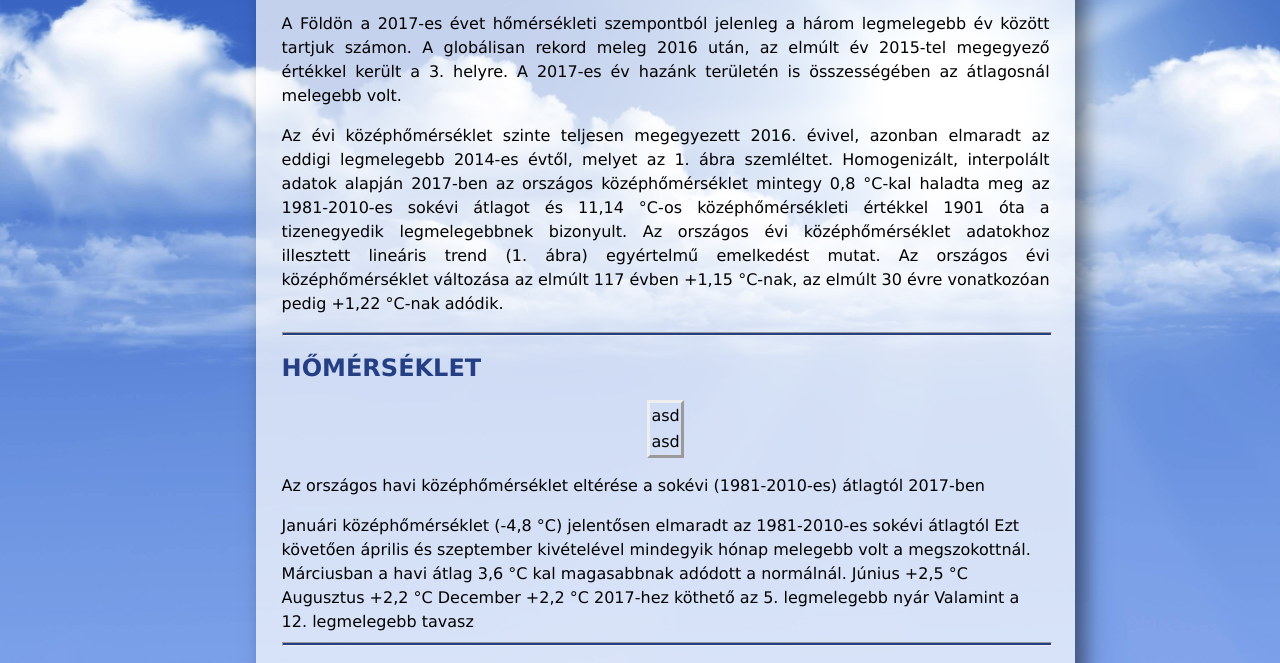
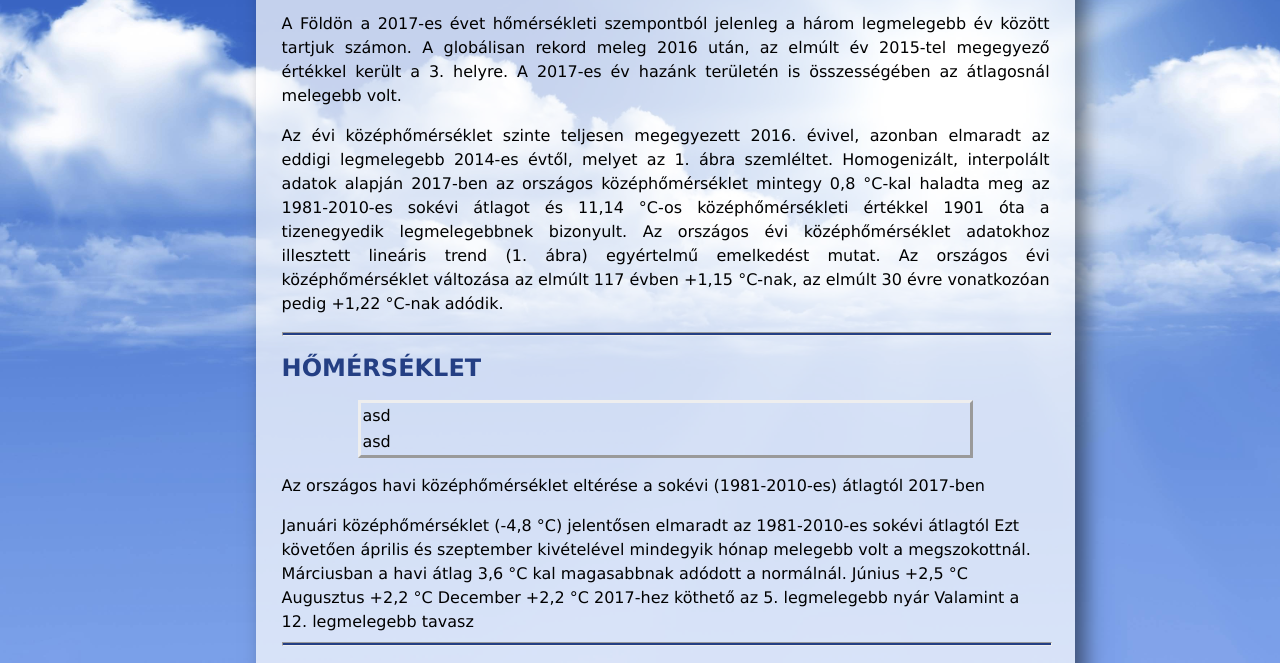
Before and after one commit to Balazs0814/idojaras_git_gyakorlas_OlahBalazs, a plain HTML site: page index.html in a window 1280 px wide. Shown: the part 120-783 px from the top of the page. Drawn offline with Linux system fonts and the light colour scheme.

Commit message:
10. Megfelelő szelektor módósítása

```diff
--- a/ido.css
+++ b/ido.css
@@ -33,6 +33,8 @@ table
 	margin: auto;
 	padding: 0%;
 	border-spacing: 0;
+	width: 80%;
+	border-width: 3px;
 }
 
 hr
```
